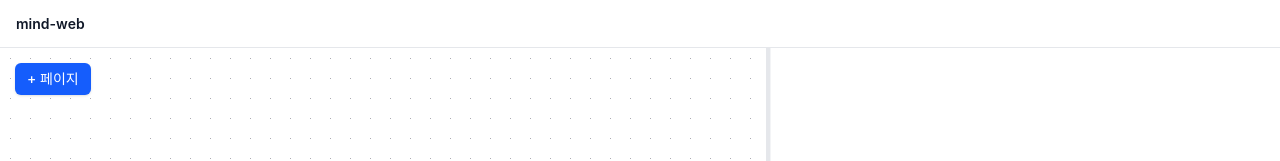
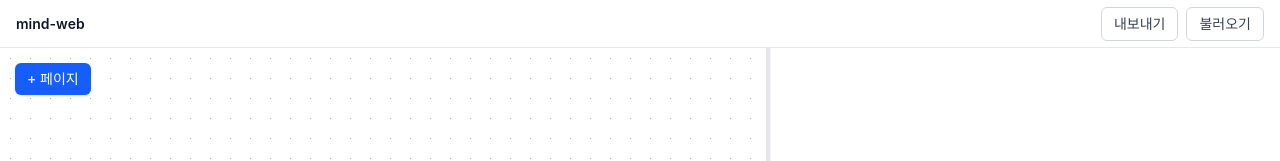
Before and after one commit to k1my3ch4n/mind-web, a React (Vite) app: page / in a window 1280 px wide. Shown: the top 161 px of the page. Built offline with nearby package versions, Linux system fonts and the light colour scheme.

Commit message:
feat(workspace-layout): 헤더에 프로젝트 내보내기/불러오기 버튼 배치

```diff
--- a/src/widgets/workspace-layout/ui/WorkspaceLayout.tsx
+++ b/src/widgets/workspace-layout/ui/WorkspaceLayout.tsx
@@ -2,6 +2,7 @@
 
 import { MindMapCanvas } from '@widgets/mind-map-canvas';
 import { LayoutEditorPanel } from '@widgets/layout-editor';
+import { ProjectIOControls } from '@features/project-io';
 
 const INITIAL_RATIO = 0.6;
 const MIN_RATIO = 0.3;
@@ -37,8 +38,9 @@
 
   return (
     <div className="flex h-screen w-screen flex-col">
-      <header className="flex h-12 shrink-0 items-center border-b border-gray-200 bg-white px-4">
+      <header className="flex h-12 shrink-0 items-center justify-between border-b border-gray-200 bg-white px-4">
         <h1 className="text-sm font-semibold text-gray-900">mind-web</h1>
+        <ProjectIOControls />
       </header>
 
       <div ref={containerRef} className="flex min-h-0 flex-1">
```
